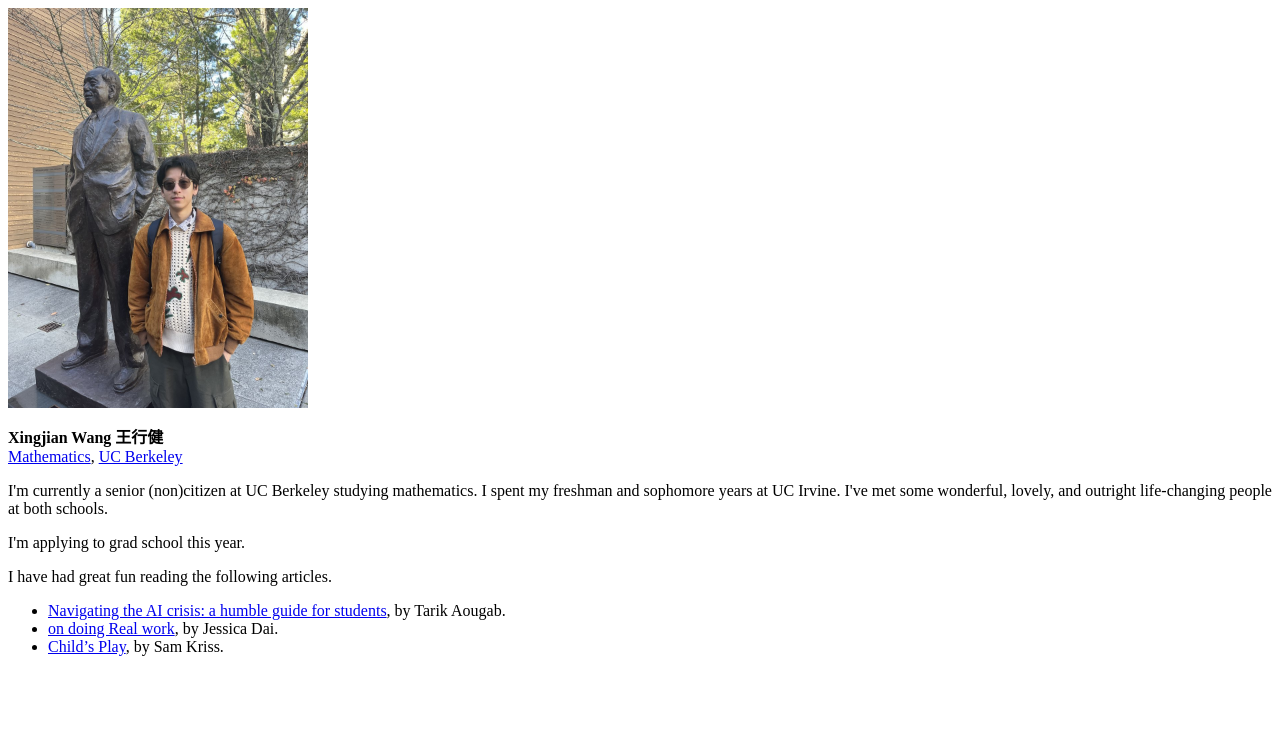
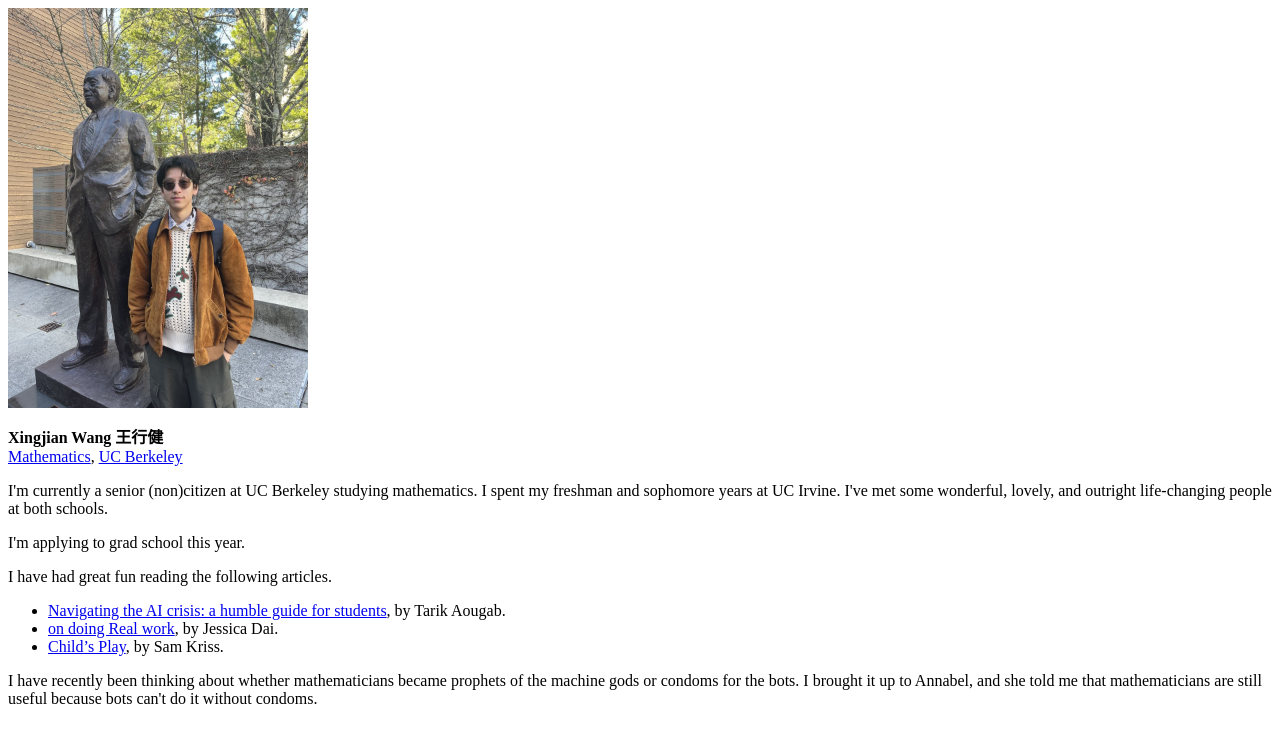
Before and after one commit to Xingjian508/xingjian508.github.io, a plain HTML site: page index.html in a window 1280 px wide. Drawn offline with Linux system fonts and the light colour scheme.

Commit message:
Update index.html

```diff
--- a/index.html
+++ b/index.html
@@ -28,6 +28,8 @@
       <li><a href="https://letterstomyfriends.substack.com/p/on-doing-real-work">on doing Real work</a>, by Jessica Dai.</li>
       <li><a href="https://harpersmagazine.substack.com/cp/189381253">Child’s Play</a>, by Sam Kriss.</li>
     </ul>
+
+    <p>I have recently been thinking about whether mathematicians became prophets of the machine gods or condoms for the bots. I brought it up to Annabel, and she told me that mathematicians are still useful because bots can't do it without condoms.</p>
   </main>
 </body>
 </html>
```
